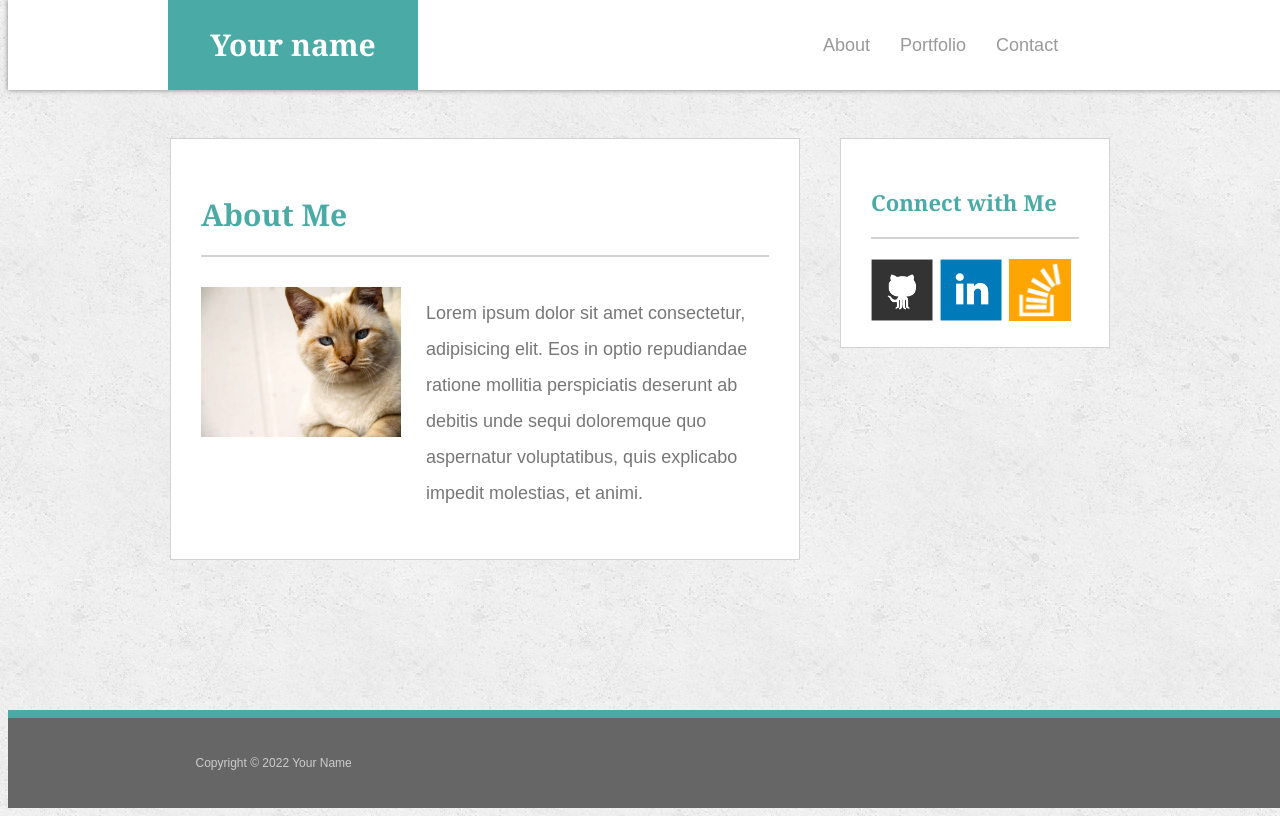
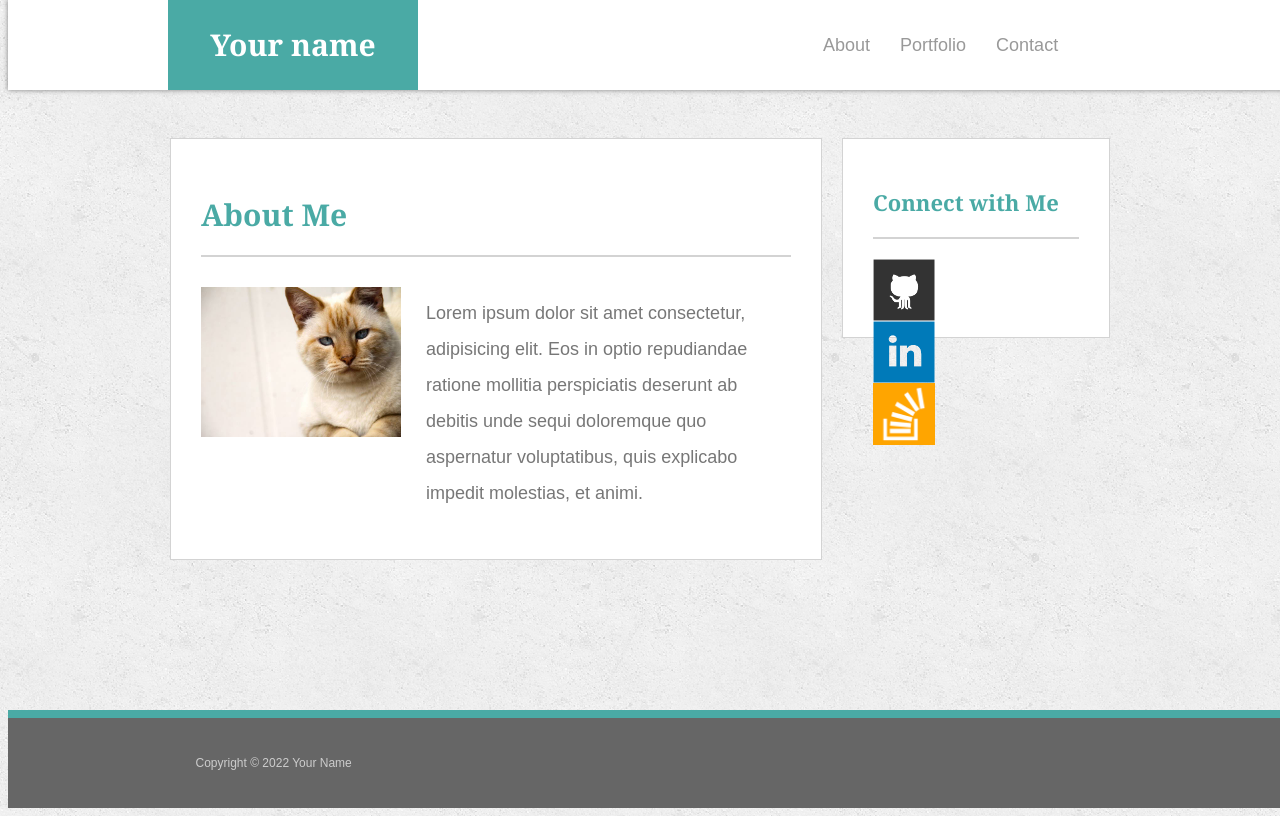
Before and after one commit to i1kin/Layout-v2.0, a plain HTML site: page index.html in a window 1280 px wide. Shown: the top 816 px of the page. Drawn offline with Linux system fonts and the light colour scheme.

Commit message:
Changess

```diff
--- a/assets/css/index.css
+++ b/assets/css/index.css
@@ -129,26 +129,22 @@ main {
 /* Social */
 
 .social {
-    width: 270px;
-    height: 210px;
-    margin-left: 30;
-
-}
-
-.links{
-    display: flex;
+    height: 200px;
+    flex: 25%;
 }
 
 .social h2 {
     font-size: 22px;
 }
 
+.social-icons {
+    display: flex;
+}
+
 .social .social-item img {
-
     width: 62px;
     height: 62px;
     display: block;
-
     margin-right: 7px;
 }
 
```
